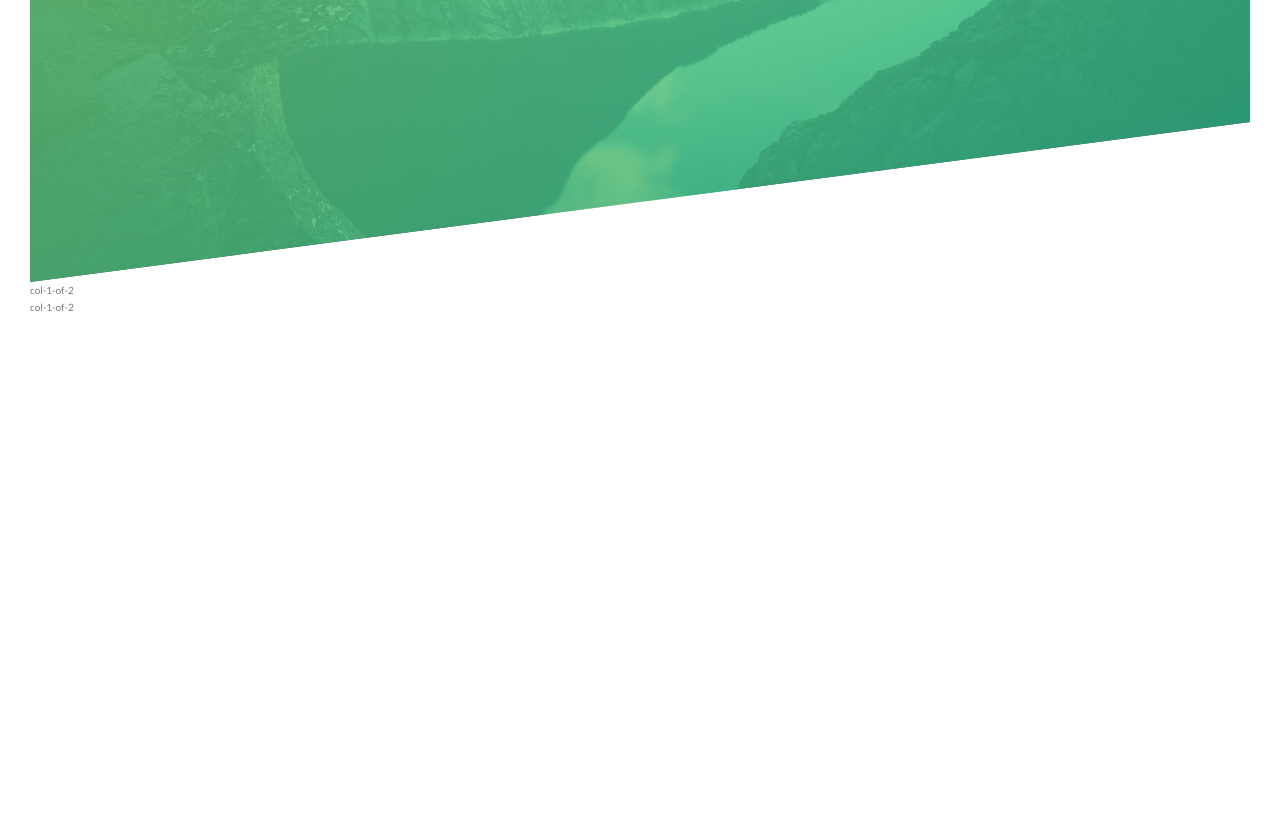
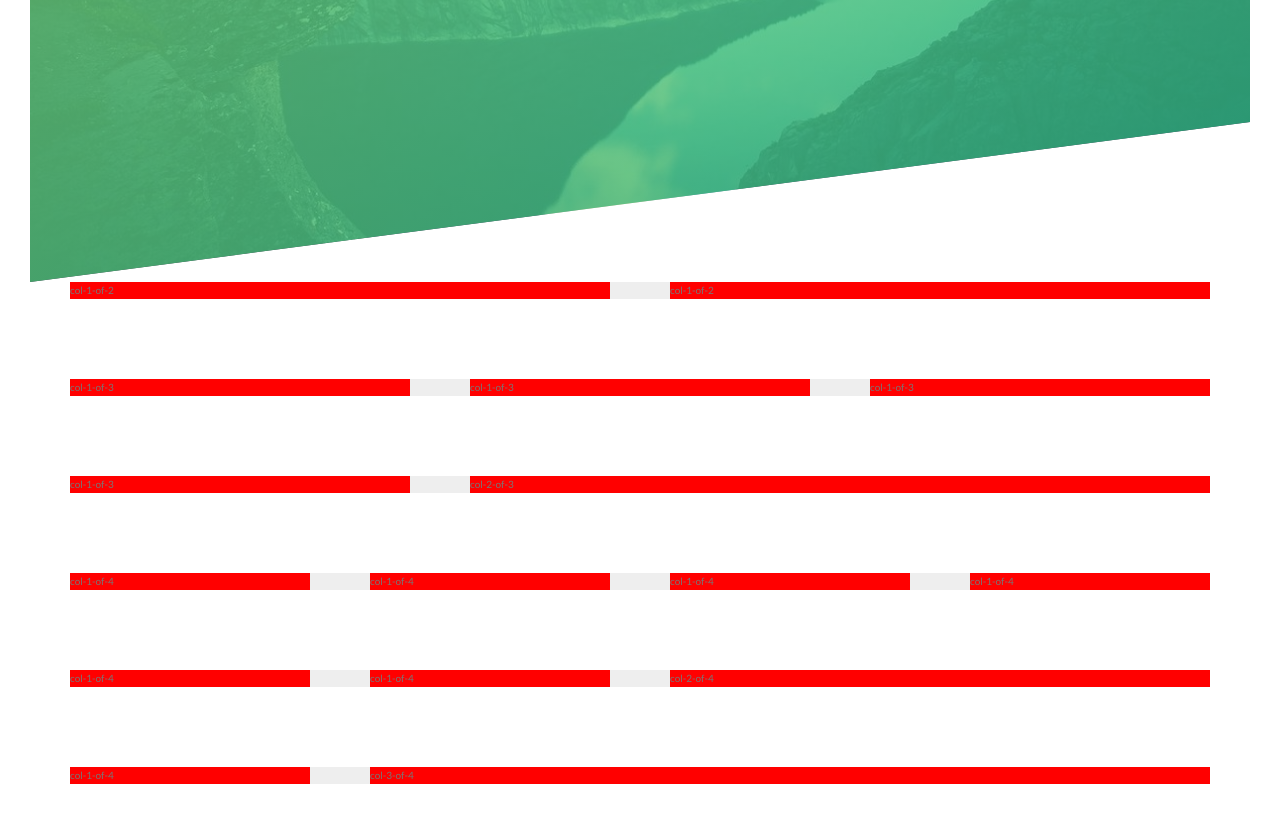
Before and after one commit to denomash/tours, a website: page index.html in a window 1280 px wide. Shown: the part 508-1322 px from the top of the page. Before the commit the page ends 854 px from the top, so only its background shows below. Drawn offline with Linux system fonts and the light colour scheme.

Commit message:
add 7-1 sass folder structure add grid system with css

```diff
--- a/index.html
+++ b/index.html
@@ -41,6 +41,63 @@
           col-1-of-2
         </div>
       </div>
+
+      <div class="row">
+        <div class="col-1-of-3">
+          col-1-of-3
+        </div>
+        <div class="col-1-of-3">
+          col-1-of-3
+        </div>
+        <div class="col-1-of-3">
+          col-1-of-3
+        </div>
+      </div>
+
+      <div class="row">
+        <div class="col-1-of-3">
+          col-1-of-3
+        </div>
+        <div class="col-2-of-3">
+          col-2-of-3
+        </div>
+      </div>
+
+      <div class="row">
+        <div class="col-1-of-4">
+          col-1-of-4
+        </div>
+        <div class="col-1-of-4">
+          col-1-of-4
+        </div>
+        <div class="col-1-of-4">
+          col-1-of-4
+        </div>
+        <div class="col-1-of-4">
+          col-1-of-4
+        </div>
+      </div>
+
+      <div class="row">
+        <div class="col-1-of-4">
+          col-1-of-4
+        </div>
+        <div class="col-1-of-4">
+          col-1-of-4
+        </div>
+        <div class="col-2-of-4">
+          col-2-of-4
+        </div>
+      </div>
+
+      <div class="row">
+        <div class="col-1-of-4">
+          col-1-of-4
+        </div>
+        <div class="col-3-of-4">
+          col-3-of-4
+        </div>
+      </div>
     </section>
   </body>
 </html>
--- a/sass/abstracts/_mixins.scss
+++ b/sass/abstracts/_mixins.scss
@@ -0,0 +1,7 @@
+@mixin clearfix {
+  &::after {
+    content: '';
+    display: table;
+    clear: both;
+  }
+}
--- a/sass/abstracts/_variables.scss
+++ b/sass/abstracts/_variables.scss
@@ -1,3 +1,5 @@
+//  COLORS
+
 $color-primary: #55c57a; // Medium green
 $color-primary-light: #7ed56f; // Light green
 $color-primary-dark: #28b485; // Dark green
@@ -5,3 +7,8 @@ $color-primary-dark: #28b485; // Dark green
 $color-grey: #777;
 $color-white: #fff;
 $color-black: #000;
+
+// GRID
+$grid-width: 114rem;
+$gutter-vertical: 8rem;
+$gutter-horizontal: 6rem;
--- /dev/null
+++ b/sass/layout/_grid.scss
@@ -0,0 +1,51 @@
+.row {
+  max-width: $grid-width;
+  background-color: #eee;
+  margin: 0 auto;
+
+  &:not(:last-child) {
+    margin-bottom: $gutter-vertical;
+  }
+
+  @include clearfix;
+
+  //   select all clases that begins with 'col-'
+  [class^='col-'] {
+    background-color: red;
+    float: left;
+
+    &:not(:last-child) {
+      margin-right: $gutter-horizontal;
+    }
+  }
+
+  .col-1-of-2 {
+    width: calc((100% - #{$gutter-horizontal}) / 2);
+  }
+
+  .col-1-of-3 {
+    width: calc((100% - 2 * #{$gutter-horizontal}) / 3);
+  }
+
+  .col-2-of-3 {
+    width: calc(
+      2 * ((100% - 2 * #{$gutter-horizontal}) / 3) + #{$gutter-horizontal}
+    );
+  }
+
+  .col-1-of-4 {
+    width: calc((100% - 3 * #{$gutter-horizontal}) / 4);
+  }
+
+  .col-2-of-4 {
+    width: calc(
+      2 * ((100% - 3 * #{$gutter-horizontal}) / 4) + #{$gutter-horizontal}
+    );
+  }
+
+  .col-3-of-4 {
+    width: calc(
+      3 * ((100% - 3 * #{$gutter-horizontal}) / 4) + 2 * (#{$gutter-horizontal})
+    );
+  }
+}
--- a/sass/main.scss
+++ b/sass/main.scss
@@ -10,5 +10,6 @@
 @import 'components/button';
 
 @import 'layout/header';
+@import 'layout/grid';
 
 @import 'pages/home';
```
Also changed, not shown: css/style.css.
